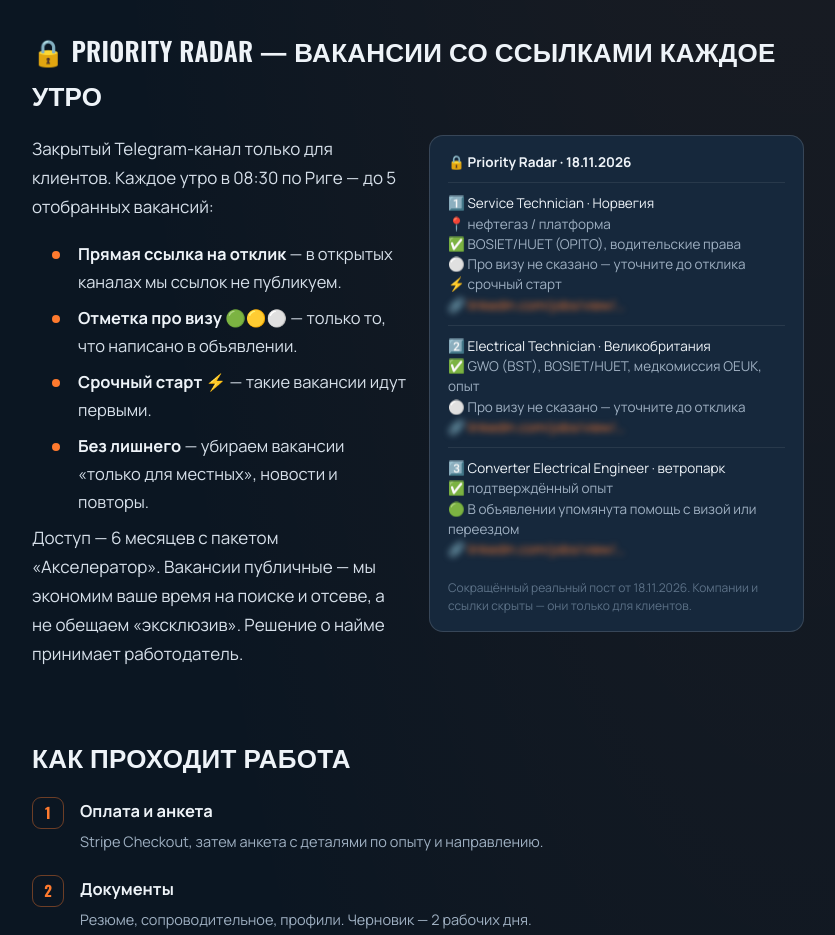
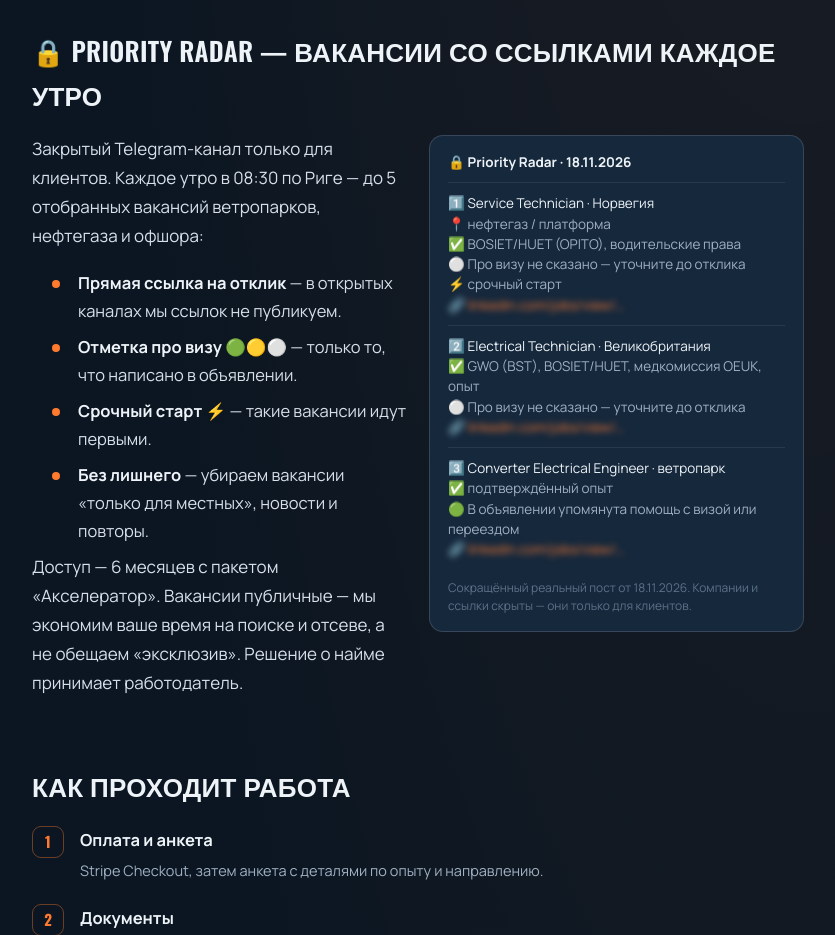
Before and after one commit to FIFOroute/fiforoute, a plain HTML site: page pakety/akselerator/index.html in a window 1280 px wide. Shown: the part 1840-2775 px from the top of the page, without its empty margins (222-1057 px from the left). Drawn offline with nearby package versions, Linux system fonts and the light colour scheme.

Commit message:
Priority Radar: ветропарки, нефтегаз и офшор
Co-Authored-By: Claude Opus 5.5 <noreply@anthropic.com>

```diff
--- a/pakety/akselerator/index.html
+++ b/pakety/akselerator/index.html
@@ -300,7 +300,7 @@ y=l.getElementsByTagName(r)[0];y.parentNode.insertBefore(t,y);
   </style>
   <div class="pr-radar">
     <div>
-      <p>Закрытый Telegram-канал только для клиентов. Каждое утро в 08:30 по Риге — до 5 отобранных вакансий:</p>
+      <p>Закрытый Telegram-канал только для клиентов. Каждое утро в 08:30 по Риге — до 5 отобранных вакансий ветропарков, нефтегаза и офшора:</p>
       <ul>
         <li><b>Прямая ссылка на отклик</b> — в открытых каналах мы ссылок не публикуем.</li>
         <li><b>Отметка про визу</b> 🟢🟡⚪ — только то, что написано в объявлении.</li>
```
Also changed, not shown: pakety/karernyy-bilder/index.html (+1 -1 lines), pakety/vip-pod-klyuch/index.html (+1 -1 lines).
